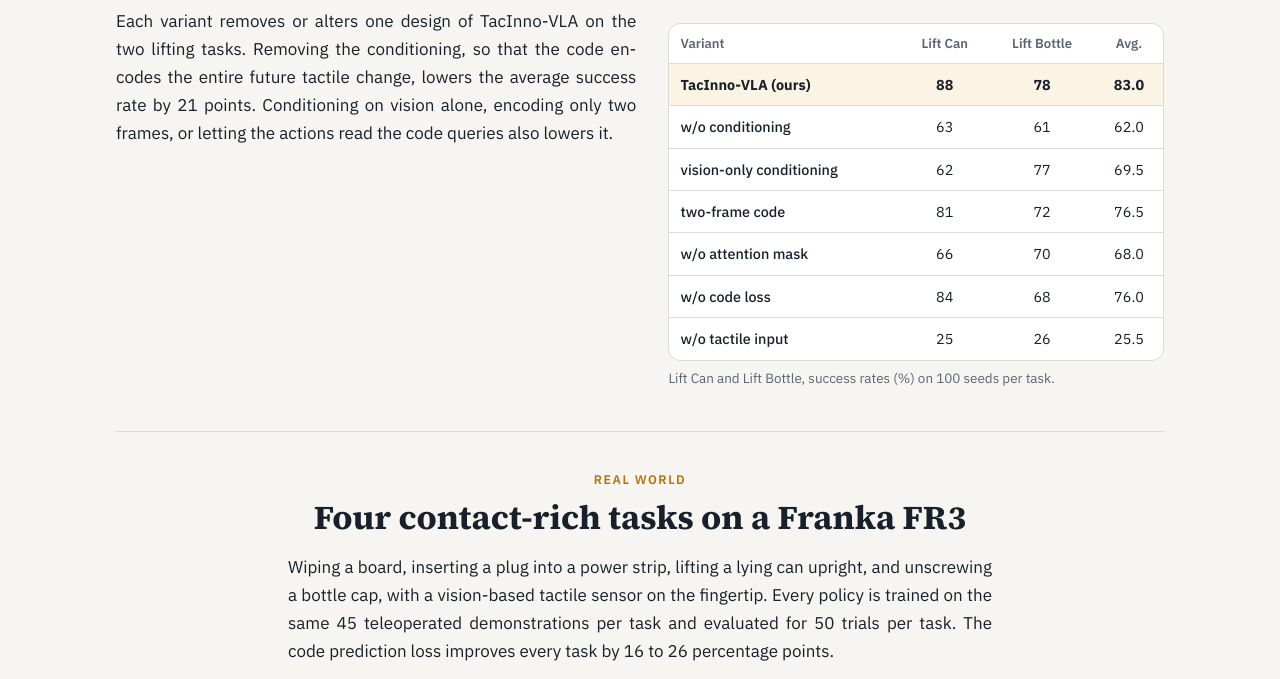
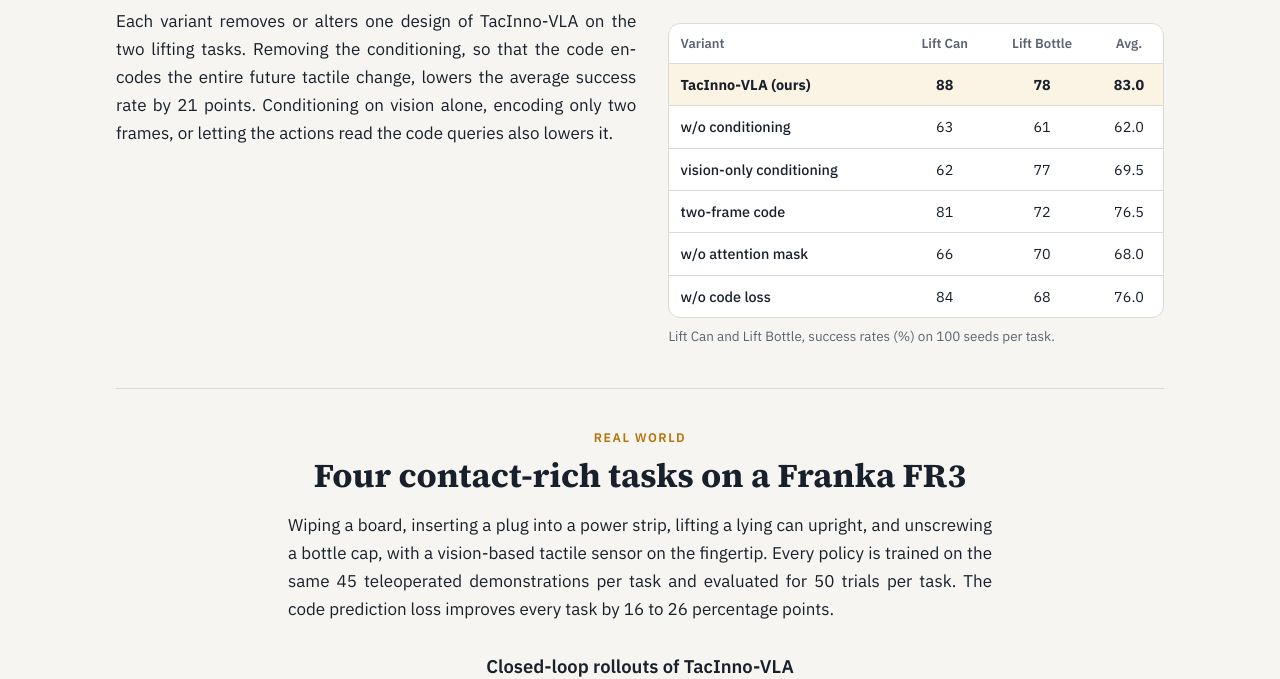
Before and after one commit to TacInno/tacinno.github.io, a plain HTML site: page index.html in a window 1280 px wide. Shown: the part 7548-8227 px from the top of the page. Drawn offline with Linux system fonts and the light colour scheme.

```diff
--- a/index.html
+++ b/index.html
@@ -418,7 +418,7 @@ footer { border-top: 1px solid var(--line); padding-block: 2rem 3rem; font-size:
     <div class="prose">
       <p>Each variant removes or alters one design of TacInno-VLA on the two lifting tasks. Removing the conditioning, so that the code encodes the entire future tactile change, lowers the average success rate by 21 points. Conditioning on vision alone, encoding only two frames, or letting the actions read the code queries also lowers it.</p>
     </div>
-    <div><div class="tbl "><table><thead><tr><th scope="col">Variant</th><th scope="col">Lift Can</th><th scope="col">Lift Bottle</th><th scope="col">Avg.</th></tr></thead><tbody><tr class="ours"><th scope="row">TacInno-VLA (ours)</th><td><b>88</b></td><td><b>78</b></td><td><b>83.0</b></td></tr><tr><th scope="row">w/o conditioning</th><td>63</td><td>61</td><td>62.0</td></tr><tr><th scope="row">vision-only conditioning</th><td>62</td><td>77</td><td>69.5</td></tr><tr><th scope="row">two-frame code</th><td>81</td><td>72</td><td>76.5</td></tr><tr><th scope="row">w/o attention mask</th><td>66</td><td>70</td><td>68.0</td></tr><tr><th scope="row">w/o code loss</th><td>84</td><td>68</td><td>76.0</td></tr><tr><th scope="row">w/o tactile input</th><td>25</td><td>26</td><td>25.5</td></tr></tbody></table></div><p class="tnote">Lift Can and Lift Bottle, success rates (%) on 100 seeds per task.</p></div>
+    <div><div class="tbl "><table><thead><tr><th scope="col">Variant</th><th scope="col">Lift Can</th><th scope="col">Lift Bottle</th><th scope="col">Avg.</th></tr></thead><tbody><tr class="ours"><th scope="row">TacInno-VLA (ours)</th><td><b>88</b></td><td><b>78</b></td><td><b>83.0</b></td></tr><tr><th scope="row">w/o conditioning</th><td>63</td><td>61</td><td>62.0</td></tr><tr><th scope="row">vision-only conditioning</th><td>62</td><td>77</td><td>69.5</td></tr><tr><th scope="row">two-frame code</th><td>81</td><td>72</td><td>76.5</td></tr><tr><th scope="row">w/o attention mask</th><td>66</td><td>70</td><td>68.0</td></tr><tr><th scope="row">w/o code loss</th><td>84</td><td>68</td><td>76.0</td></tr></tbody></table></div><p class="tnote">Lift Can and Lift Bottle, success rates (%) on 100 seeds per task.</p></div>
   </div>
 </section>
 
```
